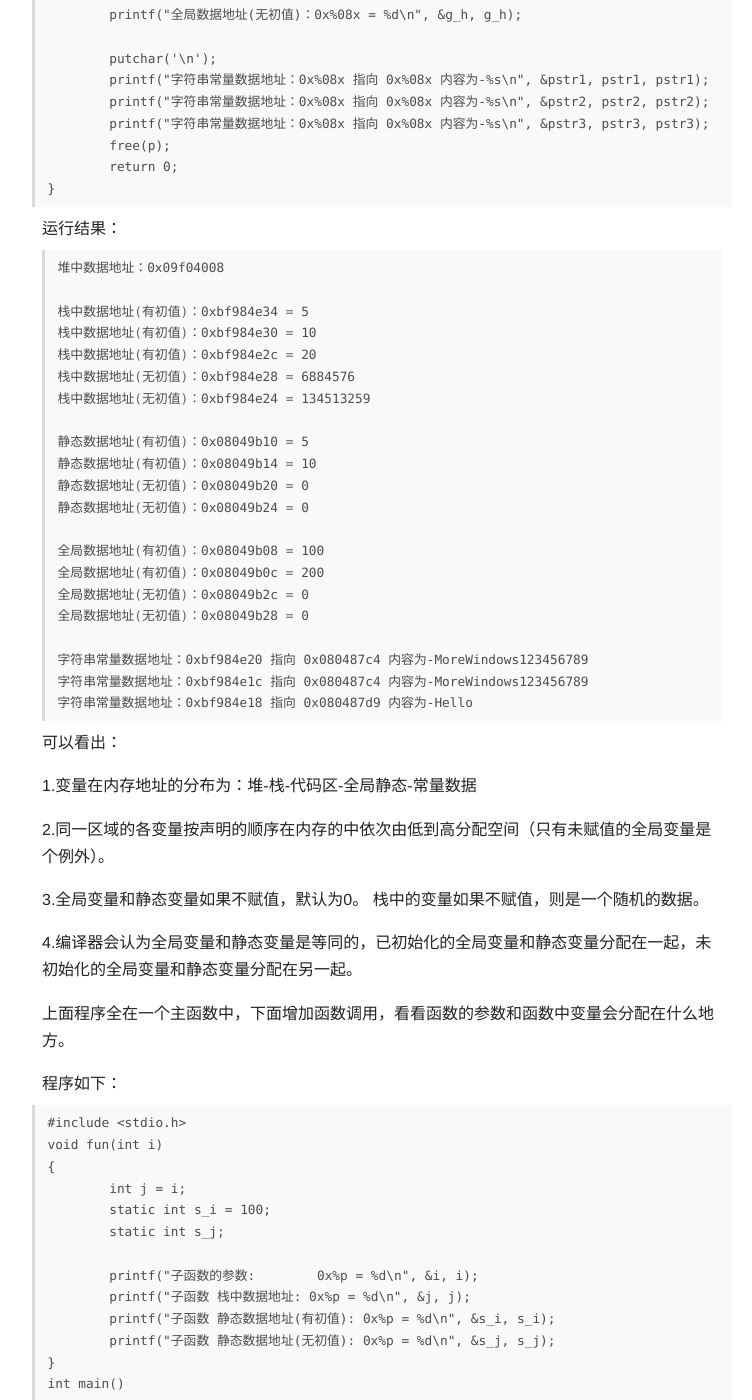
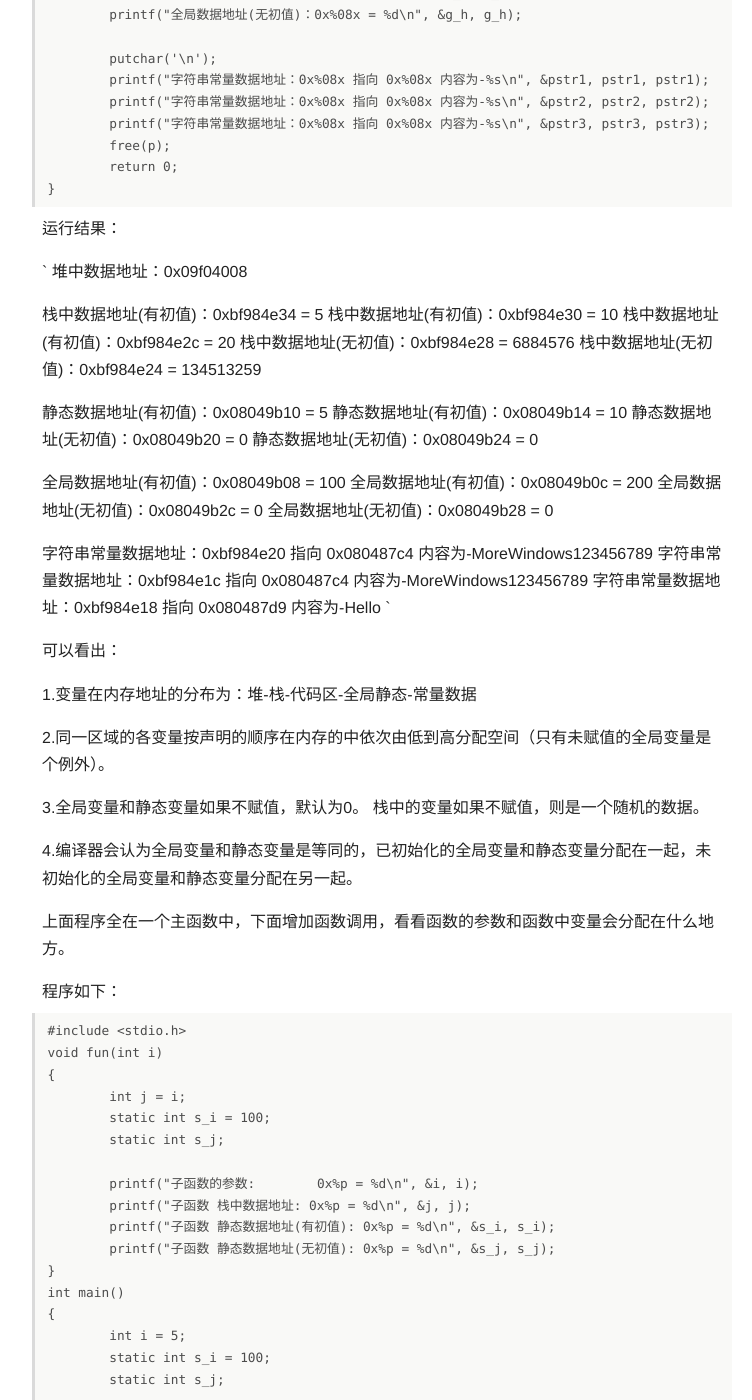
Before and after one commit to xiaoyifeibupt/xiaoyifeibupt.github.io, a Jekyll site: the page built from _posts/2014-12-02-CPP-memory.md, in a window 1280 px wide and 1400 px high, scrolled down 1894 px. Shown: the whole window, without its empty margins (258-1010 px from the left). Built offline with Jekyll 4.4.1, drawn with Linux system fonts in a browser that asks for light colours; Markdown is read by kramdown in place of the engine named in the settings; comment, search, counter and statistics services are not loaded; some of the changed text lies outside the part shown.

Commit message:
Update 2014-12-02-CPP-memory.md

````diff
--- a/_posts/2014-12-02-CPP-memory.md
+++ b/_posts/2014-12-02-CPP-memory.md
@@ -91,7 +91,7 @@ int main()
 
 运行结果：
 
-```shell
+`
 堆中数据地址：0x09f04008
 
 栈中数据地址(有初值)：0xbf984e34 = 5
@@ -113,7 +113,7 @@ int main()
 字符串常量数据地址：0xbf984e20 指向 0x080487c4 内容为-MoreWindows123456789
 字符串常量数据地址：0xbf984e1c 指向 0x080487c4 内容为-MoreWindows123456789
 字符串常量数据地址：0xbf984e18 指向 0x080487d9 内容为-Hello
-```
+`
 
 
 可以看出：
@@ -162,7 +162,7 @@ int main()
 ```
 运行结果：
 
-```shell
+`
 主函数 栈中数据地址: 0x0xbfef518c = 5
 主函数 静态数据地址(有初值): 0x0x8049890 = 100
 子函数 静态数据地址(无初值): 0x0x80498a0 = 0
@@ -172,7 +172,7 @@ int main()
 子函数 静态数据地址(有初值): 0x0x8049894 = 100
 子函数 静态数据地址(无初值): 0x0x80498a4 = 0
 
-```
+`
 
 可以看出，主函数中栈的地址都要高于子函数中参数及栈地址，证明了栈的伸展方向是由高地址向低地址扩展的。
 主函数和子函数中静态数据的地址也是相邻的，说明程序会将已初始化的全局变量和表态变量分配在一起，
````
